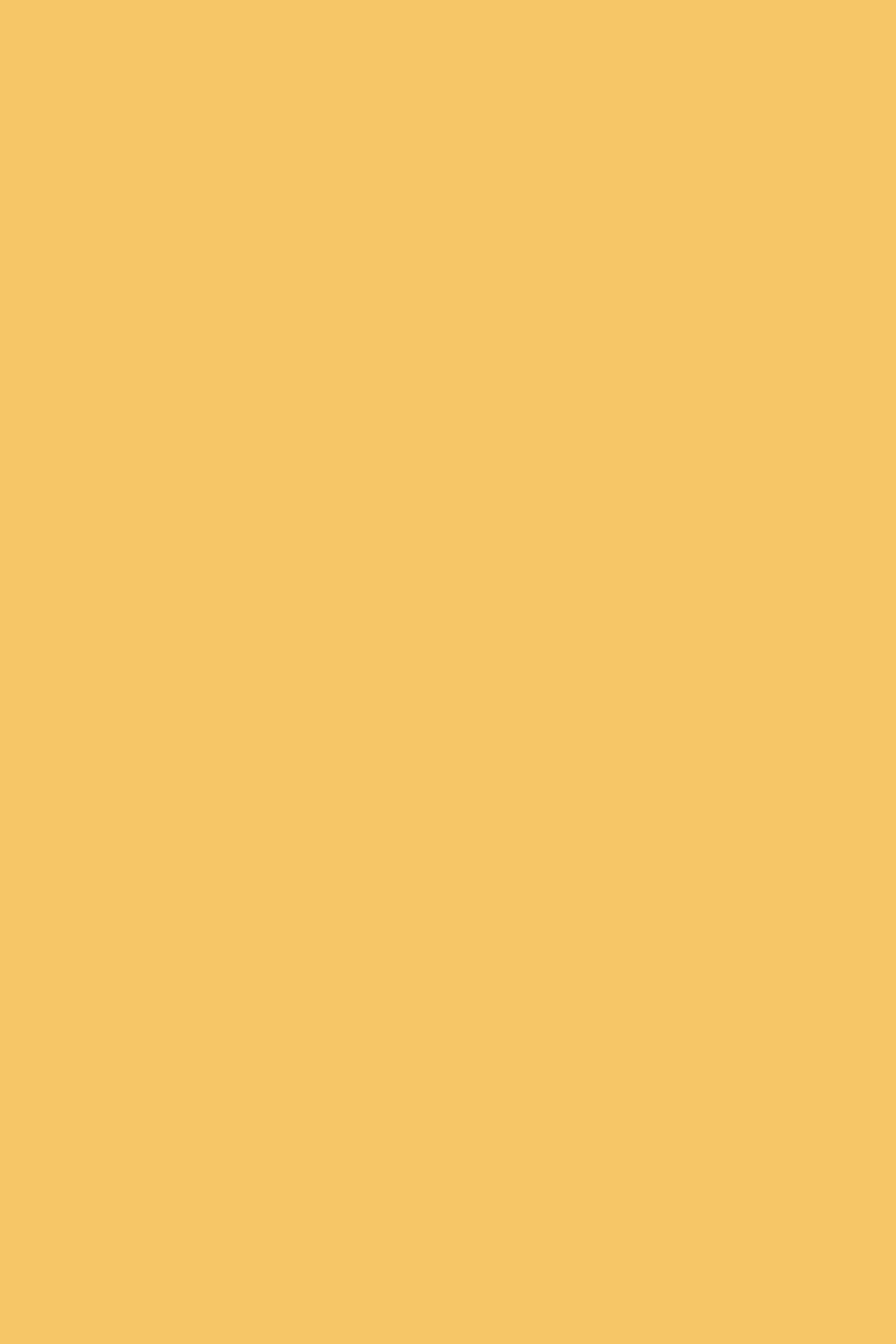
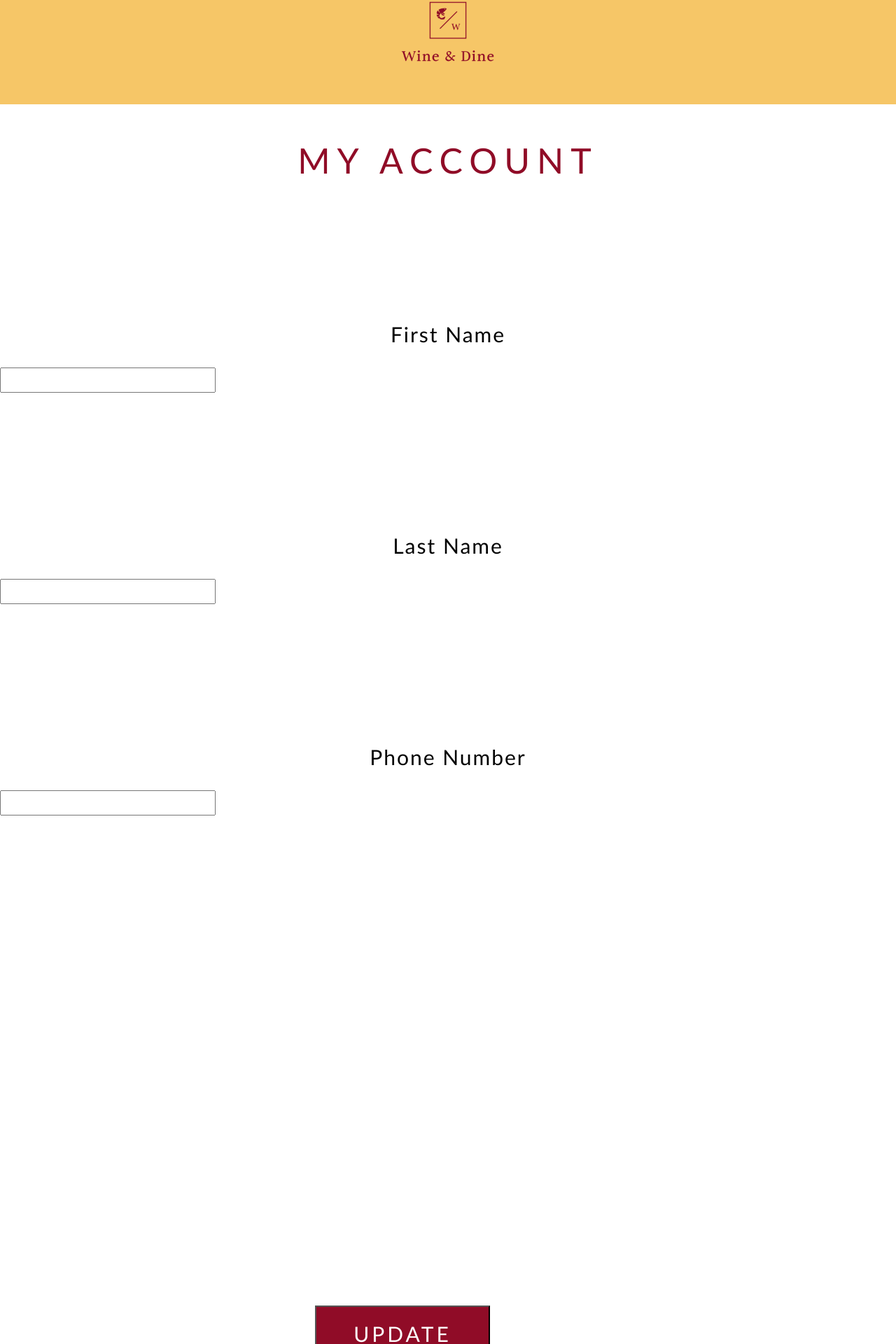
Before and after one commit to yasmina-b/wine-dine, a React (Create React App) app in the folder frontend/wine-and-dine/: page /account in a window 1280 px wide. Before the commit this address had no page. Shown: the part 51-1971 px from the top of the page at 70% size. Before the commit the page ends 800 px from the top, so only its background shows below. Built offline with nearby package versions, Linux system fonts and the light colour scheme.

Commit message:
added user account page

```diff
--- a/frontend/wine-and-dine/src/AppRoutes.js
+++ b/frontend/wine-and-dine/src/AppRoutes.js
@@ -4,10 +4,8 @@ import LogInPage from "./pages/loginpage/LogInPage";
 import RegisterPage from "./pages/registerpage/RegisterPage";
 import MainPage from "./pages/mainpage/MainPage";
 import ConfirmationPage from "./pages/confirmationpage/ConfirmationPage";
-
-
-
 import { BrowserRouter, Route, Routes } from "react-router-dom";
+import MyAccountPage from "./pages/myaccountpage/MyAccountPage";
 
 function AppRoutes() {
   return (
@@ -18,6 +16,7 @@ function AppRoutes() {
         <Route path="/register" element={<RegisterPage />}></Route>
         <Route path="/restaurants" element={<MainPage/>}></Route>
         <Route path="/confirmation" element={<ConfirmationPage/>}></Route>
+        <Route path="/account" element={<MyAccountPage/>}></Route>
 
       </Routes>
     </BrowserRouter>
--- a/frontend/wine-and-dine/src/components/menubar/MenuBar.css
+++ b/frontend/wine-and-dine/src/components/menubar/MenuBar.css
@@ -25,6 +25,7 @@
 
 .material-symbols-outlined{
   font-size:65px !important;;
+  color: black;
 }
 
 .right {
--- a/frontend/wine-and-dine/src/components/menubar/MenuBar.js
+++ b/frontend/wine-and-dine/src/components/menubar/MenuBar.js
@@ -1,7 +1,6 @@
 import React from "react";
+import { Link } from "react-router-dom";
 import "./MenuBar.css";
-
-
 
 const MenuBar = () => {
   return (
@@ -16,7 +15,9 @@ const MenuBar = () => {
             <span className="material-symbols-outlined">event</span>
           </div>
           <div className="center">
-            <span className="material-symbols-outlined">account_circle</span>
+            <Link to="/account">
+              <span className="material-symbols-outlined">account_circle</span>
+            </Link>
           </div>
           <div className="right">
             <span className="material-symbols-outlined">star</span>
--- /dev/null
+++ b/frontend/wine-and-dine/src/pages/myaccountpage/MyAccountPage.css
@@ -0,0 +1,36 @@
+.account-page {
+  background-color: white;
+}
+
+.account-title {
+  text-align: center;
+  font-size: 50px;
+  letter-spacing: 10px;
+  color: #900c27;
+  margin-top: 50px;
+}
+
+.input-alignment {
+  margin-top: 150px;
+}
+
+.input-design {
+  display: flex;
+  justify-content: center;
+  align-items: center;
+  margin-top: 30px;
+  width: 300px;
+  height: 30px;
+  font-size: 30px;
+}
+
+.update-button {
+  margin-top: 700px;
+  margin-left: 450px;
+  padding: 20px;
+  width: 250px;
+  font-size: 30px;
+  letter-spacing: 4px;
+  background-color: #900c27;
+  color: white;
+}
--- /dev/null
+++ b/frontend/wine-and-dine/src/pages/myaccountpage/MyAccountPage.js
@@ -0,0 +1,23 @@
+import React from "react";
+import Navbar from "../../components/navbar/Navbar";
+import "./MyAccountPage.css";
+
+const MyAccountPage = () => {
+  return (
+    <div className="account-page">
+      <Navbar></Navbar>
+      <div className="account-title">MY ACCOUNT</div>
+      <div className="input-alignment">
+        <label>First Name</label>
+        <input className="input-design"></input>
+        <label>Last Name</label>
+        <input className="input-design"></input>
+        <label>Phone Number</label>
+        <input className="input-design"></input>
+        <button className="update-button">UPDATE</button>
+      </div>
+    </div>
+  );
+};
+
+export default MyAccountPage;
```
